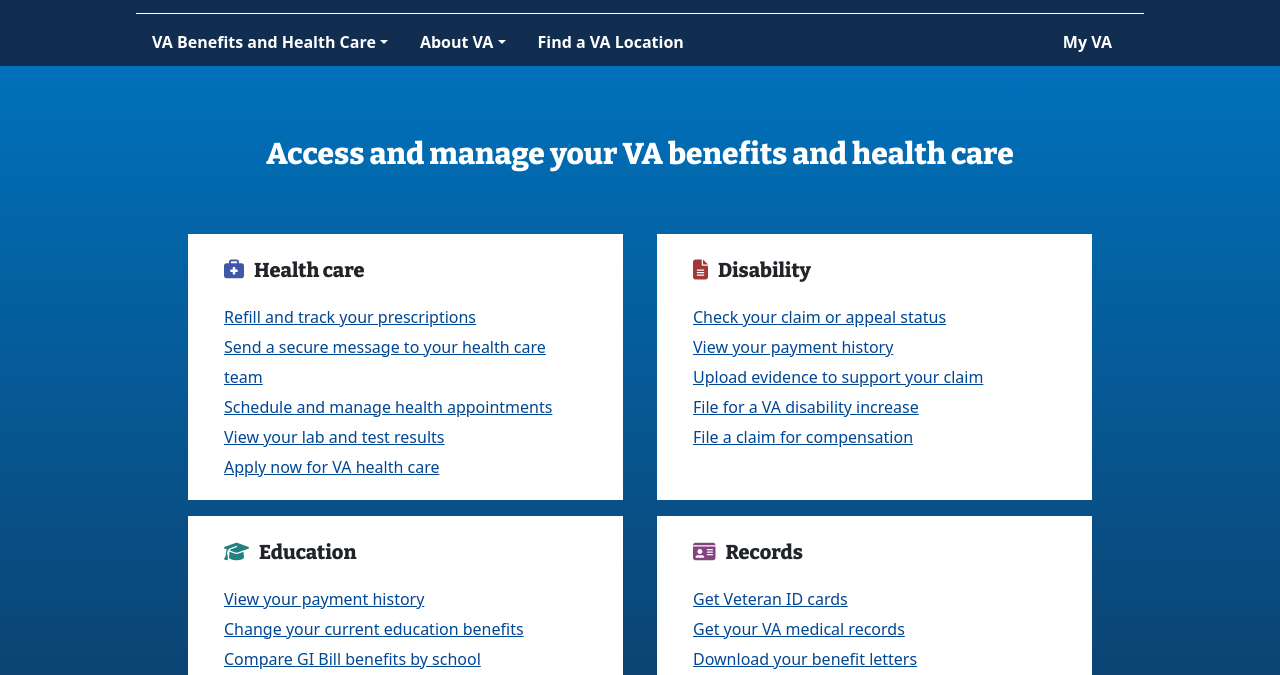
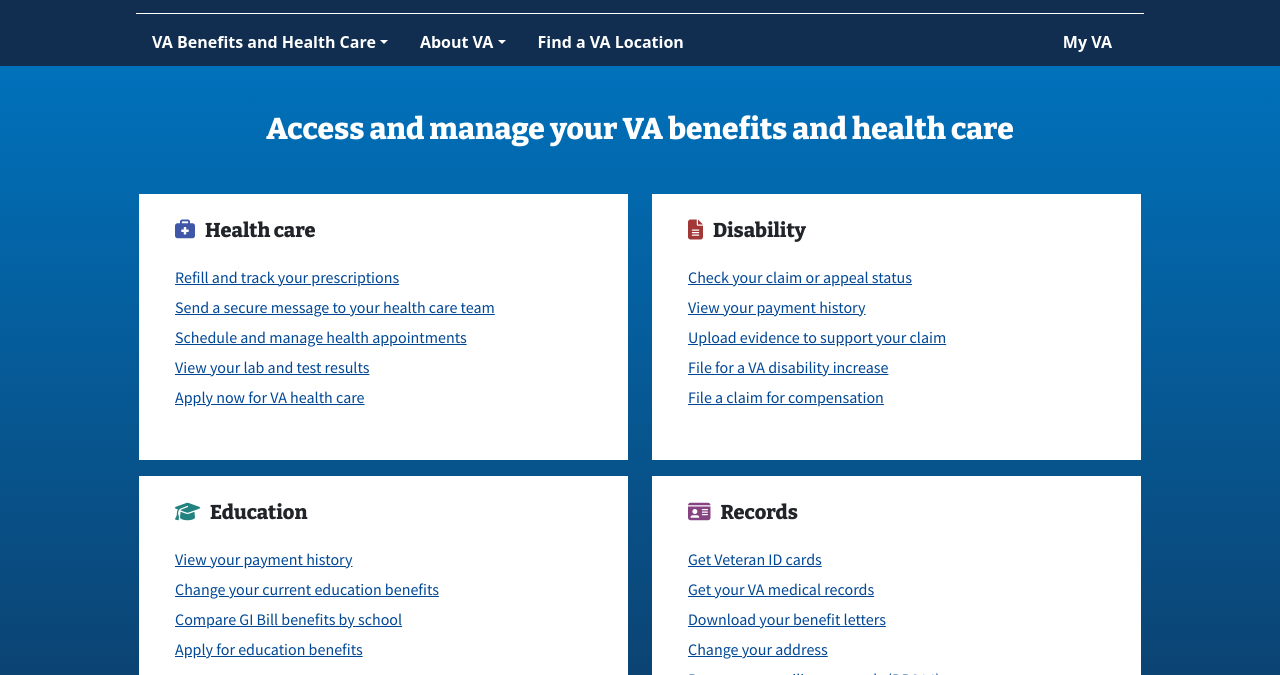
Before and after one commit to montoyaoa/your-choice-bootstrap, a plain HTML site: page index.html in a window 1280 px wide. Shown: the part 113-788 px from the top of the page. Drawn offline with nearby package versions, Linux system fonts and the light colour scheme.

Commit message:
Misc changes
Fix fonts
Improve alignment of hub and title
Remove rounded edges from dropdowns

```diff
--- a/index.html
+++ b/index.html
@@ -8,9 +8,7 @@
   <script src="https://cdn.jsdelivr.net/npm/bootstrap@5.2.3/dist/js/bootstrap.bundle.min.js"></script>
   <!-- The VA uses Font Awesome for its icons. -->
   <script src="https://kit.fontawesome.com/0568a2ef4f.js" crossorigin="anonymous"></script>
-  <link href="https://fonts.googleapis.com/css2?family=Bitter:wght@800;900&display=swap" rel="stylesheet">
-
-
+  <link href="https://fonts.googleapis.com/css2?family=Bitter:wght@800;900&display=swap&family=Source+Sans+Pro" rel="stylesheet">
   <link rel="stylesheet" href="style.css">
 </head>
 <body>
@@ -110,7 +108,7 @@
             <ul class="nav">
               <li class="nav-item dropdown">
                 <a class="nav-link dropdown-toggle ps-0" data-bs-toggle="dropdown" href="#" role="button" aria-expanded="false" data-bs-offset="0, 4">VA Benefits and Health Care</a>
-                <ul class="dropdown-menu border-0">
+                <ul class="dropdown-menu border-0 p-3" style="border-radius: 0">
                   <li><a class="about-va-link" href="#">Health care</a></li>
                   <li><a class="about-va-link" href="#">Disabilty</a></li>
                   <li><a class="about-va-link" href="#">Education and training</a></li>
@@ -126,7 +124,7 @@
               </li>
               <li class="nav-item dropdown">
                 <a class="nav-link dropdown-toggle" data-bs-toggle="dropdown" href="#" role="button" aria-expanded="false" data-bs-offset="-250, 4">About VA</a>
-                <div class="dropdown-menu p-4 border-0" style="width: 1000px" >
+                <div class="dropdown-menu p-4 border-0" style="width: 1000px; border-radius: 0" >
                   <div class="container">
                     <div class="row">
                       <div class="col p-1">
@@ -186,10 +184,10 @@
       </div>
     </div>
   </div>
-  <!-- Quick Access Links -->
+  <!-- Hub -->
   <div class="hub-background position-relative">
     <h1 class="homepage-heading text-center">Access and manage your VA benefits and health care</h1>
-    <div class="container position-absolute top-50 start-50 translate-middle">
+    <div class="container position-absolute top-50 start-50 translate-middle" style="margin-top: -40px">
       <div class="row">
         <div class="col pb-3">
           <div class="container hub-container left-hub-container">
--- a/style.css
+++ b/style.css
@@ -26,9 +26,10 @@ hr {
 }
 
 .about-va-link {
-  color: #5247a3;
+  color: #004795;
   line-height: 30px;
   text-decoration: none;
+  font-family: 'Source Sans Pro';
 }
 
 .about-va-link:hover {
@@ -53,27 +54,28 @@ hr {
 .hub-container {
   background-color: white;
   height: 266px;
-  width: 435px;
+  width: 489px;
 }
 
 .left-hub-container {
-  margin-right: 5px;
+  margin-right: 0px;
 }
 
 .right-hub-container {
-  margin-left: 5px;
+  margin-left: 0px;
 }
 
 .hub-link {
   color: #004795;
   line-height: 30px;
+  font-family: 'Source Sans Pro';
 }
 
 h1 {
   font-family: Bitter;
   font-weight: bold;
   font-size: 30px;
-  padding-top: 70px;
+  padding-top: 45px;
 }
 
 h2 {
```
